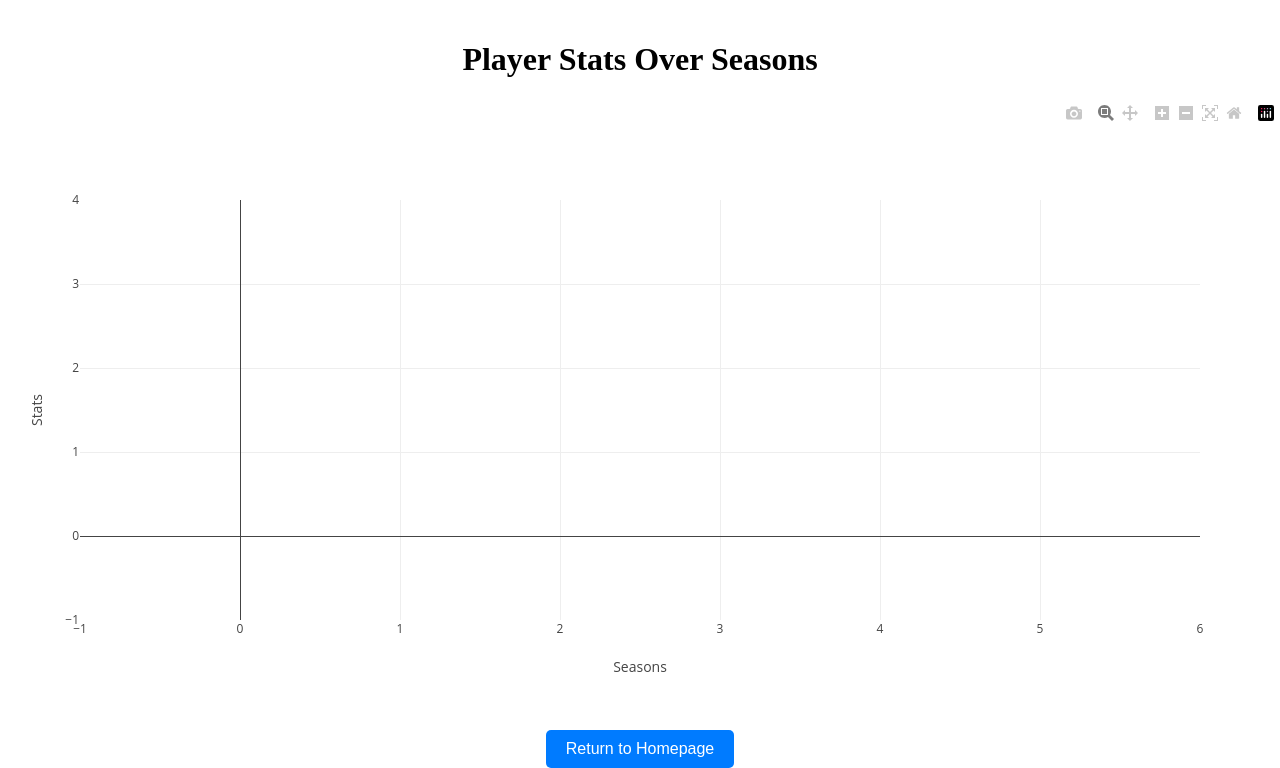
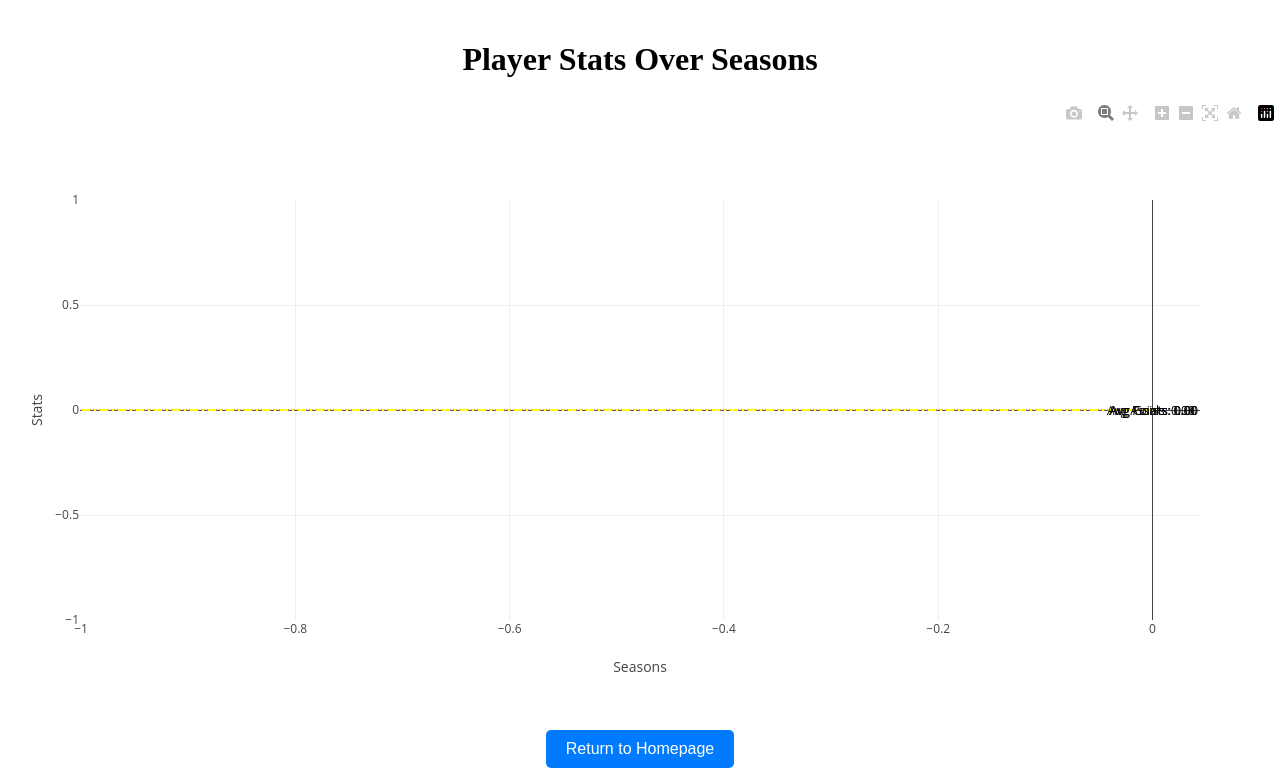
Before and after one commit to wrasl/nhlProju, a Flask app: page /player/1 in a window 1280 px wide. Shown: the part 76-844 px from the top of the page. Run offline with Flask 3, Linux system fonts and the light colour scheme; data that the repository does not hold is empty; some libraries are stand-ins or nearby versions.

Commit message:
plotin muokkailua

```diff
--- a/app.py
+++ b/app.py
@@ -74,6 +74,10 @@ def player_stats(player_id):
     assists = [stats['assists'] if player_position != 'G' else stats['shutouts'] for stats in season_stats.values()]
     points = [stats['points'] if player_position != 'G' else stats['games'] for stats in season_stats.values()]
 
+    avg_goals = sum(goals) / len(goals) if goals else 0
+    avg_assists = sum(assists) / len(assists) if assists else 0
+    avg_points = sum(points) / len(points) if points else 0
+
     # Render the template for the player stats page
     return render_template('player_stats.html',
                            player_id=player_id,
@@ -83,7 +87,10 @@ def player_stats(player_id):
                            goals=goals,
                            assists=assists,
                            points=points,
-                           team_logos=team_logos)
+                           team_logos=team_logos,
+                           avg_goals=avg_goals,
+                           avg_assists=avg_assists,
+                           avg_points=avg_points)
 
 if __name__ == '__main__':
     app.run(debug=True)
--- a/templates/player_stats.html
+++ b/templates/player_stats.html
@@ -24,7 +24,10 @@
         var goals = {{ goals | tojson }};
         var assists = {{ assists | tojson }};
         var points = {{ points | tojson }};
-        var teamLogos = {{ team_logos | tojson }};  // Pass the logos data to JS
+        var teamLogos = {{ team_logos | tojson }};
+        var avgGoals = {{ avg_goals }};
+        var avgAssists = {{ avg_assists }};
+        var avgPoints = {{ avg_points }};
 
         console.log(seasons_key);
         console.log(teamLogos);
@@ -34,29 +37,103 @@
             x: seasons,
             y: goals,
             mode: 'lines+markers',
-            name: 'Goals'
+            name: 'Goals',
+            line: { color:'red', width: 4 },
+            marker: { size: 10 }
         };
 
         var trace2 = {
             x: seasons,
             y: assists,
             mode: 'lines+markers',
-            name: 'Assists'
+            name: 'Assists',
+            line: { color:'blue', width: 4 },
+            marker: { size: 10 }
         };
 
         var trace3 = {
             x: seasons,
             y: points,
             mode: 'lines+markers',
-            name: 'Points'
+            name: 'Points',
+            line: { color:'yellow', width: 4 },
+            marker: { size: 10 }
         };
 
-        // Plot layout configuration with annotations
         var layout = {
             title: '',
             xaxis: { title: 'Seasons' },
             yaxis: { title: 'Stats' },
+            shapes: [
+                {
+                    type: 'line',
+                    x0: 0,
+                    x1: seasons.length - 1,
+                    y0: avgGoals,
+                    y1: avgGoals,
+                    line: {
+                        color: 'red',
+                        width: 2,
+                        dash: 'dashdot'
+                    },
+                    name: 'Average Goals'
+                },
+                {
+                    type: 'line',
+                    x0: 0,
+                    x1: seasons.length - 1,
+                    y0: avgAssists,
+                    y1: avgAssists,
+                    line: {
+                        color: 'blue',
+                        width: 2,
+                        dash: 'dashdot'
+                    },
+                    name: 'Average Assists'
+                },
+                {
+                    type: 'line',
+                    x0: 0,
+                    x1: seasons.length - 1,
+                    y0: avgPoints,
+                    y1: avgPoints,
+                    line: {
+                        color: 'yellow',
+                        width: 2,
+                        dash: 'dashdot'
+                    },
+                    name: 'Average Points'
+                }
+            ],
+
+            annotations: [
+            {
+                x: seasons.length,
+                y: avgGoals,
+                text: `Avg Goals: ${avgGoals.toFixed(2)}`,
+                showarrow: false,
+                font: { size: 12, color: 'black' },
+                align: 'left'
+            },
+            {
+                x: seasons.length,
+                y: avgAssists,
+                text: `Avg Assists: ${avgAssists.toFixed(2)}`,
+                showarrow: false,
+                font: { size: 12, color: 'black' },
+                align: 'left'
+            },
+            {
+                x: seasons.length,
+                y: avgPoints,
+                text: `Avg Points: ${avgPoints.toFixed(2)}`,
+                showarrow: false,
+                font: { size: 12, color: 'black' },
+                align: 'left'
+            }
+        ]
         };
+
 
         var data = [trace1, trace2, trace3];
         Plotly.newPlot('plot', data, layout);
```
